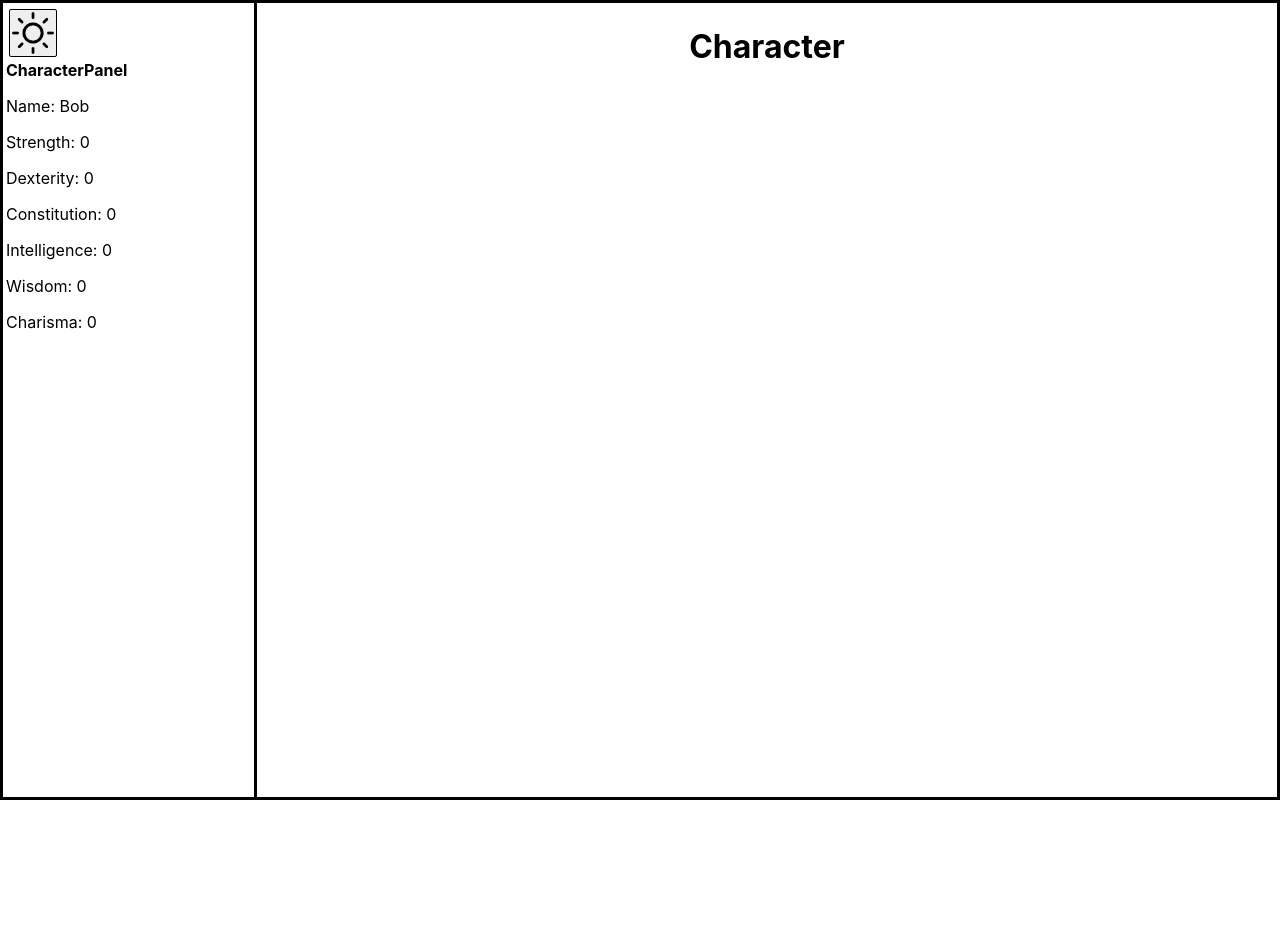
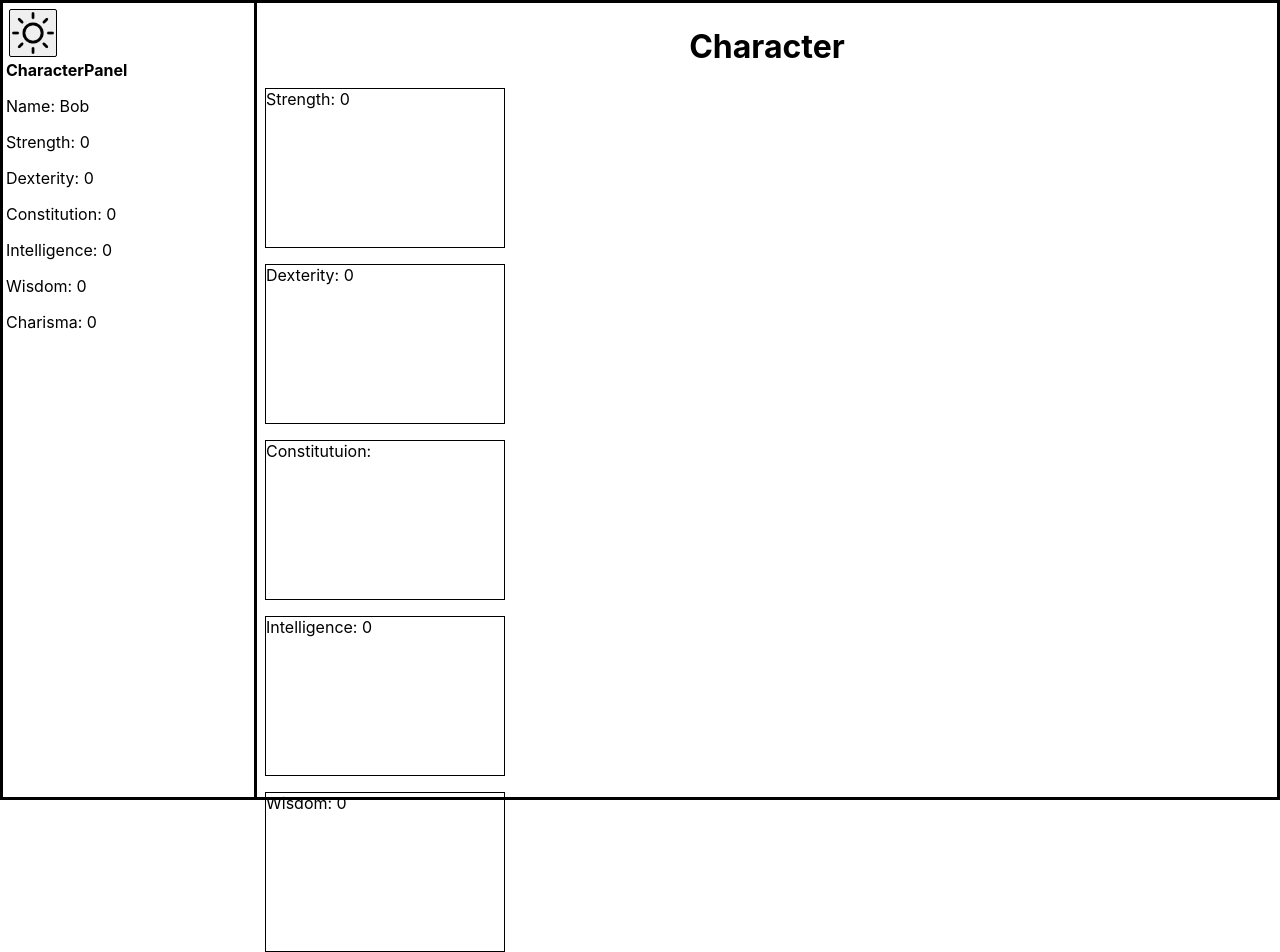
Before and after one commit to EasySouls/stars-of-redemption-js, a React (Create React App) app in the folder text-rpg/: page / in a window 1280 px wide. Shown: the top 952 px of the page. Before the commit the page ends 800 px from the top, so only its background shows below. Built offline with nearby package versions, Linux system fonts and the light colour scheme.

Commit message:
todo: upgrade button

```diff
--- a/text-rpg/src/App.css
+++ b/text-rpg/src/App.css
@@ -24,6 +24,17 @@
 
 .character-screen h1 {
   text-align: center;
+}
+
+.character-screen-attributes {
+  display: grid;
+  grid-gap: 1rem;
+}
+
+.attribute-item {
+  border: solid 1px black;
+  width: 15rem;
+  height: 10rem;
 }
 
 .sidebar {
--- a/text-rpg/src/CharacterScreen.js
+++ b/text-rpg/src/CharacterScreen.js
@@ -6,7 +6,7 @@ export default function CharacterScreen(props) {
   const [canUpgrade, setCanUpgrade] = useState(false);
 
   useEffect(() => {
-    if (character.exp >= character.expNext) {
+    if (character.exp > character.expNext) {
       setCanUpgrade((prev) => true);
     }
   }, [character.exp, character.expNext]);
@@ -14,7 +14,32 @@ export default function CharacterScreen(props) {
   return (
     <div className='character-screen'>
       <h1>Character</h1>
-      <div className='character-screen-attributes'></div>
+      <div className='character-screen-attributes'>
+        <div className='attribute-item'>
+          Strength: {character.strength}{" "}
+          {canUpgrade ? <button>Upgrade</button> : null}
+        </div>
+        <div className='attribute-item'>
+          Dexterity: {character.dexterity}
+          {canUpgrade ? <button>Upgrade</button> : null}
+        </div>
+        <div className='attribute-item'>
+          Constitutuion: {character.constitutuion}
+          {canUpgrade ? <button>Upgrade</button> : null}
+        </div>
+        <div className='attribute-item'>
+          Intelligence: {character.intelligence}
+          {canUpgrade ? <button>Upgrade</button> : null}
+        </div>
+        <div className='attribute-item'>
+          Wisdom: {character.wisdom}
+          {canUpgrade ? <button>Upgrade</button> : null}
+        </div>
+        <div className='attribute-item'>
+          Charisma: {character.charisma}
+          {canUpgrade ? <button>Upgrade</button> : null}
+        </div>
+      </div>
     </div>
   );
 }
```
